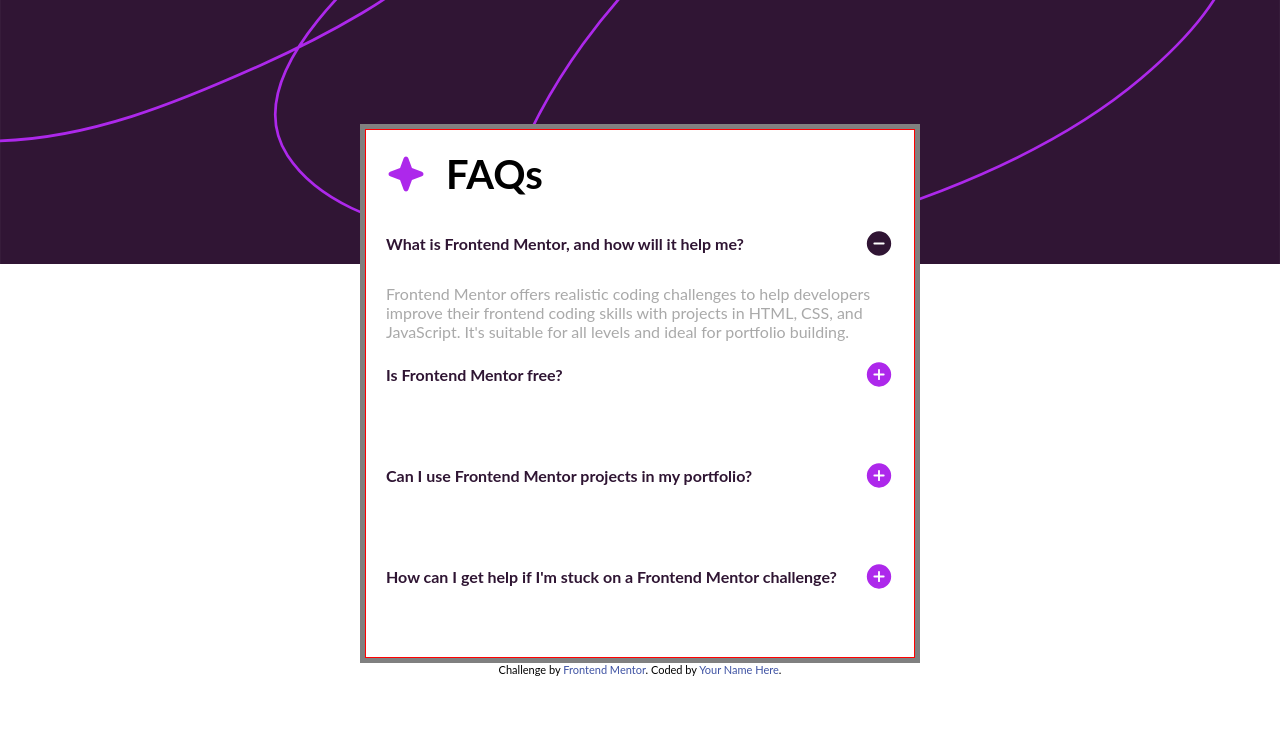
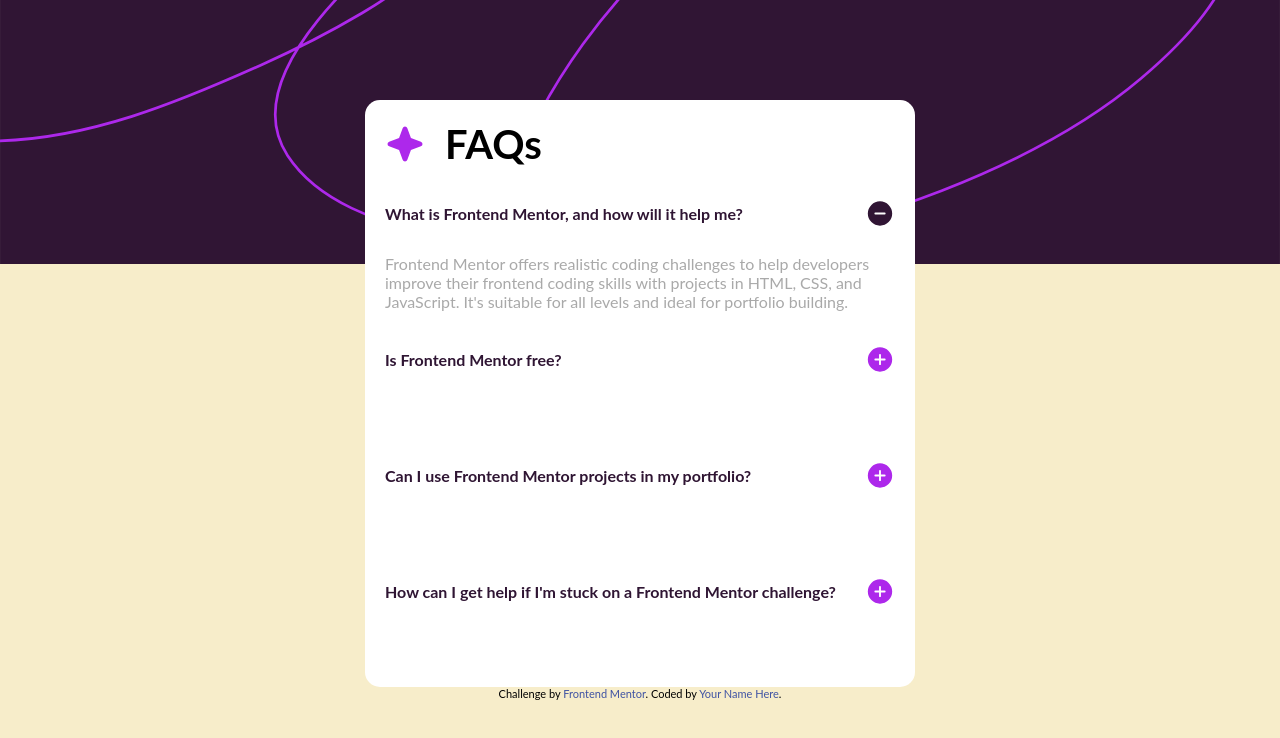
Before and after one commit to t0ntin/faq-accordion-main, a plain HTML site: page index.html in a window 1280 px wide. Both pictures are taken after a click on the element "What is Frontend Mentor, and how will it help me?". Drawn offline with Linux system fonts and the light colour scheme.

Commit message:
Last commit.

```diff
--- a/css/style.css
+++ b/css/style.css
@@ -27,6 +27,9 @@ body {
   justify-content: center;
   align-items: center;
   position: relative;
+  background-color: #f7edca;
+
+
 }
 
 input, button, textarea, select {
@@ -63,43 +66,30 @@ a {
 }
 
 main {
-  /* background-image: url(/assets/images/background-pattern-desktop.svg);
-  background-size: cover;
-  background-position: center;
-  background-repeat: no-repeat; */
-  border: solid 5px gray;
-  /* width: 100vh; */
-  /* height: 100vh; */
-  /* background-size: cover;
-  background-position: center;
-  background-repeat: no-repeat; */
+
   display: flex;
   flex-direction: column;
   justify-content: center;
   align-items: center;
 
+
 }
 
 .faq-card-container {
-  /* background-image: url(/assets/images/background-pattern-desktop.svg); */
-  /* background-size: cover;
-  background-position: center;
-  background-repeat: no-repeat; */
 
-  /* display: flex;
-  flex-direction: column;
-  justify-content: center;
-  align-items: center; */
   height: 67vh; /* fill the rest of the page */
   background-color: black; /* or any color you like */
 
 }
 .faq-card {
-  border: solid 1px red;
+  /* border: solid 1px red; */
   min-width: 370px;
   max-width: 550px;
   background-color: white;
   padding: 20px;
+  border-radius: 15px;
+  margin-left: 15px;
+  margin-right: 15px;
 
 }
 .faq-header {
@@ -127,13 +117,13 @@ main {
 }
 
 .question1:hover, .question2:hover, .question3:hover, .question4:hover {
-
+  cursor: pointer;
   color: hsl(292, 16%, 49%);
 }
 
 .answer1, .answer2, .answer3, .answer4 {
   /* display: none; */
-  margin-bottom: 20px;
+  margin-bottom: 35px;
   max-height: 0;
   opacity: 0;
   transition: max-height 0.3s ease, opacity 0.3s ease;
```
